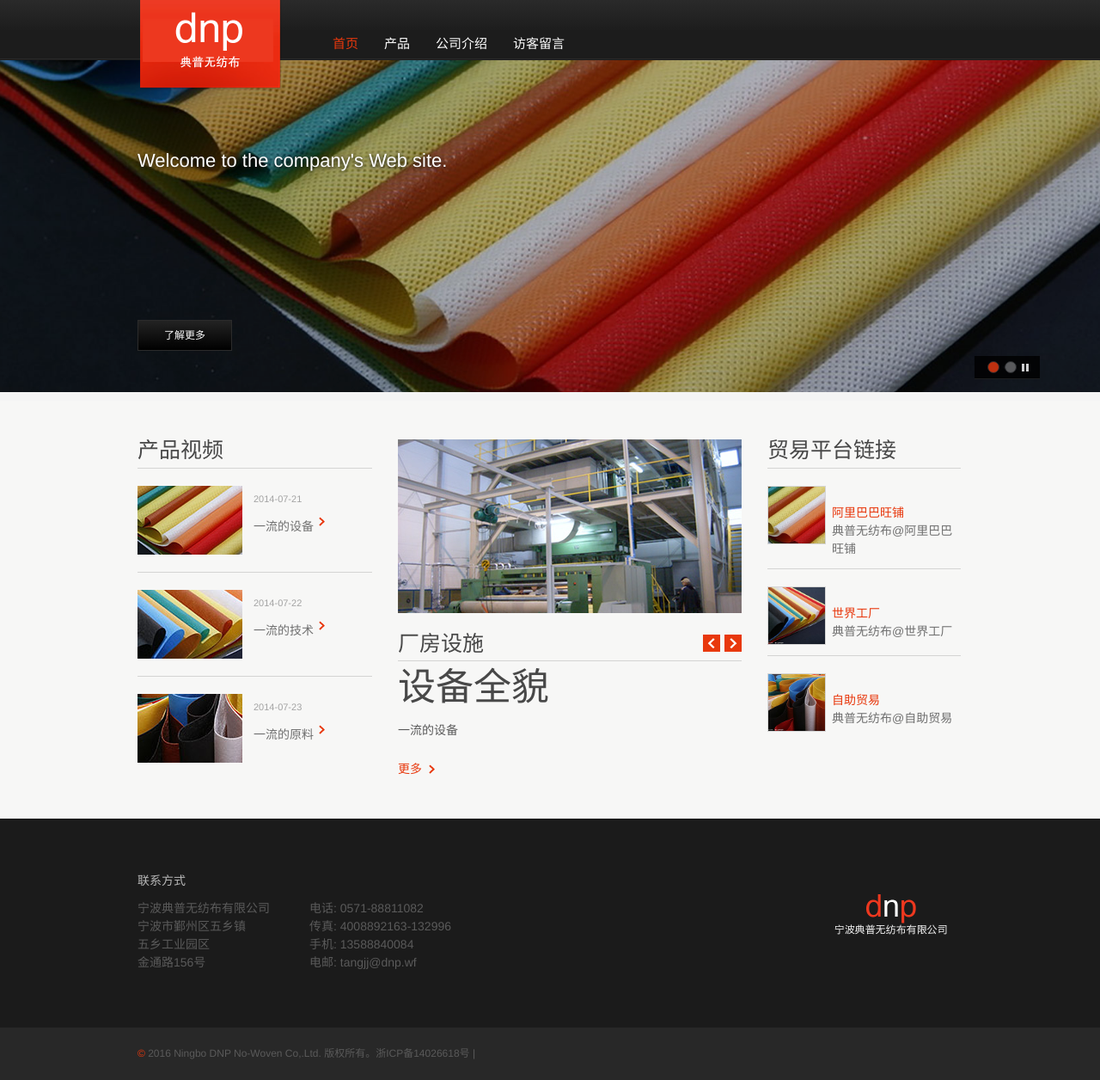
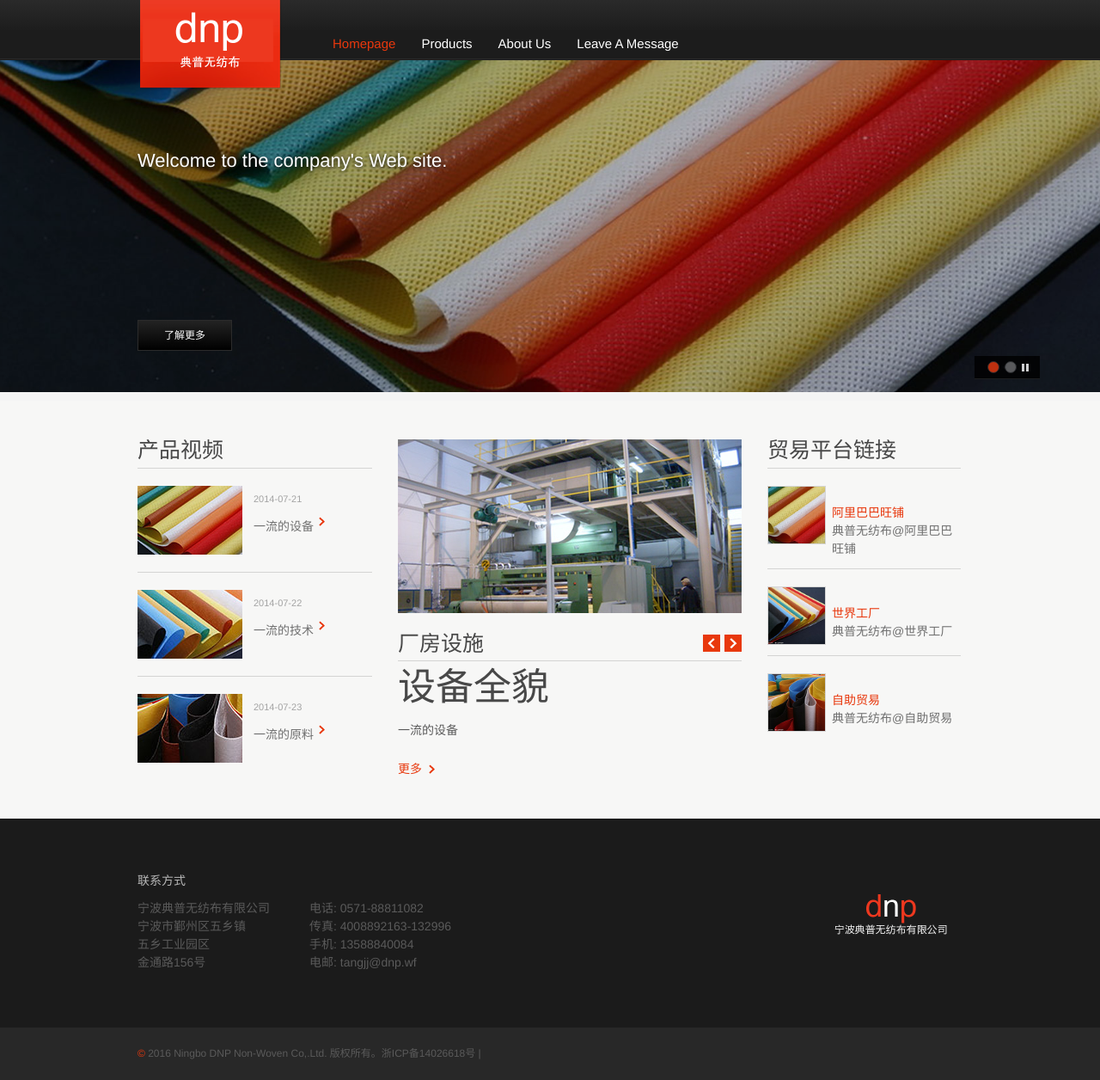
Before and after one commit to tangjj/DNP, a Jekyll site: the page built from index.html, in a window 1280 px wide. Shown: the whole page at 86% size. Built offline with Jekyll 4.4.1, drawn with Linux system fonts in a browser that asks for light colours; Markdown is read by kramdown in place of the engine named in the settings; the list of posts is cut into pages by our own code; comment, search, counter and statistics services are not loaded.

Commit message:
update default.html to english

```diff
--- a/_config.yml
+++ b/_config.yml
@@ -1,8 +1,8 @@
 markdown: rdiscount
 permalink: /:title/
 url: http://www.dnp.wf
-name: DNP No-Woven
-author: Ningbo DNP No-Woven Co,.Ltd.
+name: DNP Non-Woven
+author: Ningbo DNP Non-Woven Co,.Ltd.
 email: tangjj@dnp.wf
 duoshuo: dnp
 beian: 浙ICP备14026618号
--- a/_layouts/default.html
+++ b/_layouts/default.html
@@ -37,17 +37,17 @@
         </h1>
         <ul id="main-nav">
           <li>
-            <a href="/" {% if page.title == '首页' %}class="current"{% endif %} title="首页">首页</a>
+            <a href="/" {% if page.title == '首页' %}class="current"{% endif %} title="首页">Homepage</a>
           </li>
           <li>
-            <a class="sub-menu property-list" href="#" title="典普无纺布产品">产品</a>
+            <a class="sub-menu property-list" href="#" title="典普无纺布产品">Products</a>
             <div class="caret"/>
           </li>
           <li>
-            <a href="/about" {% if page.title == '公司介绍' %}class="current"{% endif %} title="公司介绍">公司介绍</a>
+            <a href="/about" {% if page.title == '公司介绍' %}class="current"{% endif %} title="公司介绍">About Us</a>
           </li>
           <li>
-            <a href="/guestbook" {% if page.title == '访客留言' %}class="current"{% endif %} title="访客留言">访客留言</a>
+            <a href="/guestbook" {% if page.title == '访客留言' %}class="current"{% endif %} title="访客留言">Leave a Message</a>
           </li>
         </ul>
       </div>
```
